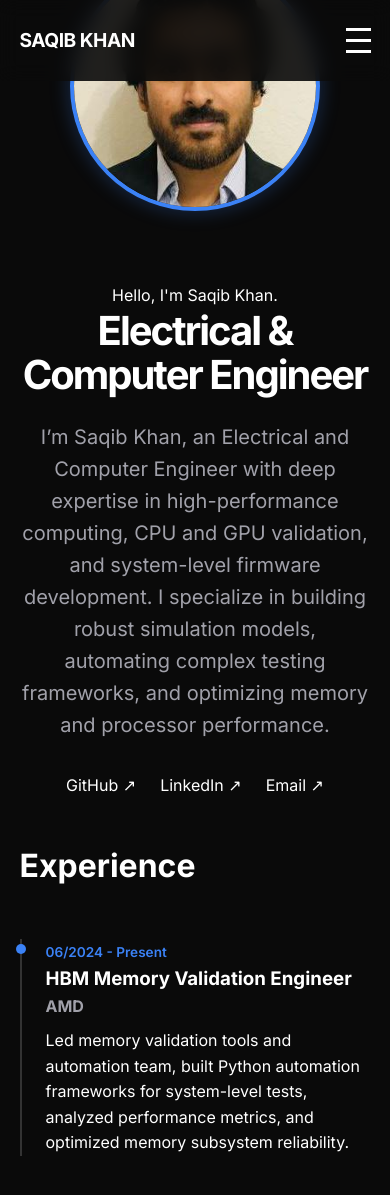
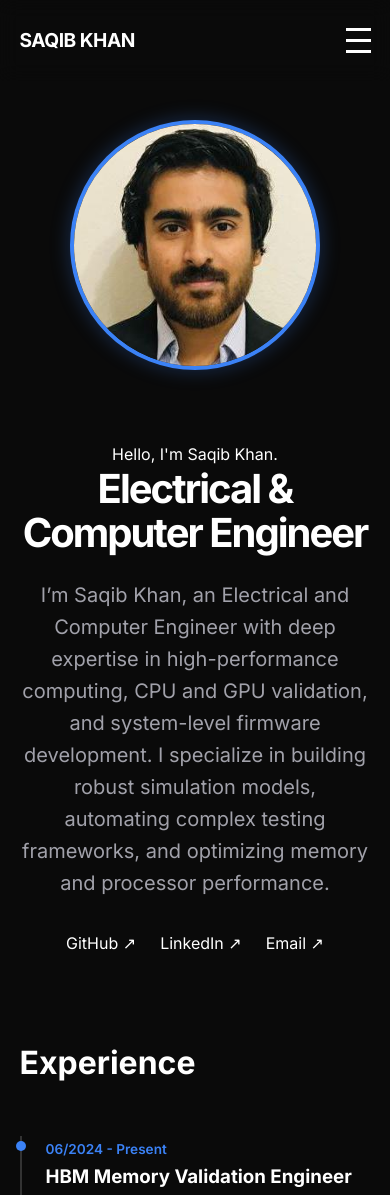
Before and after one commit to saqibkh/personal_website, a Flask app: page / in a window 390 px wide. Shown: the top 1195 px of the page. Run offline with Flask 3, Linux system fonts and the light colour scheme.

Commit message:
Mobile support

```diff
--- a/static/style.css
+++ b/static/style.css
@@ -66,10 +66,10 @@ ul { list-style: none; }
 
 /* HERO SECTION */
 .hero {
-    height: 90vh;
+    min-height: 100vh;          /* Changed from height: 90vh to prevent cutoff on small screens */
     display: flex;
     align-items: center;
-    padding: 0 5%;
+    padding: 120px 5% 0;        /* ADDED: 120px top padding to push content below Navbar */
 }
 
 .hero h1 {
```
